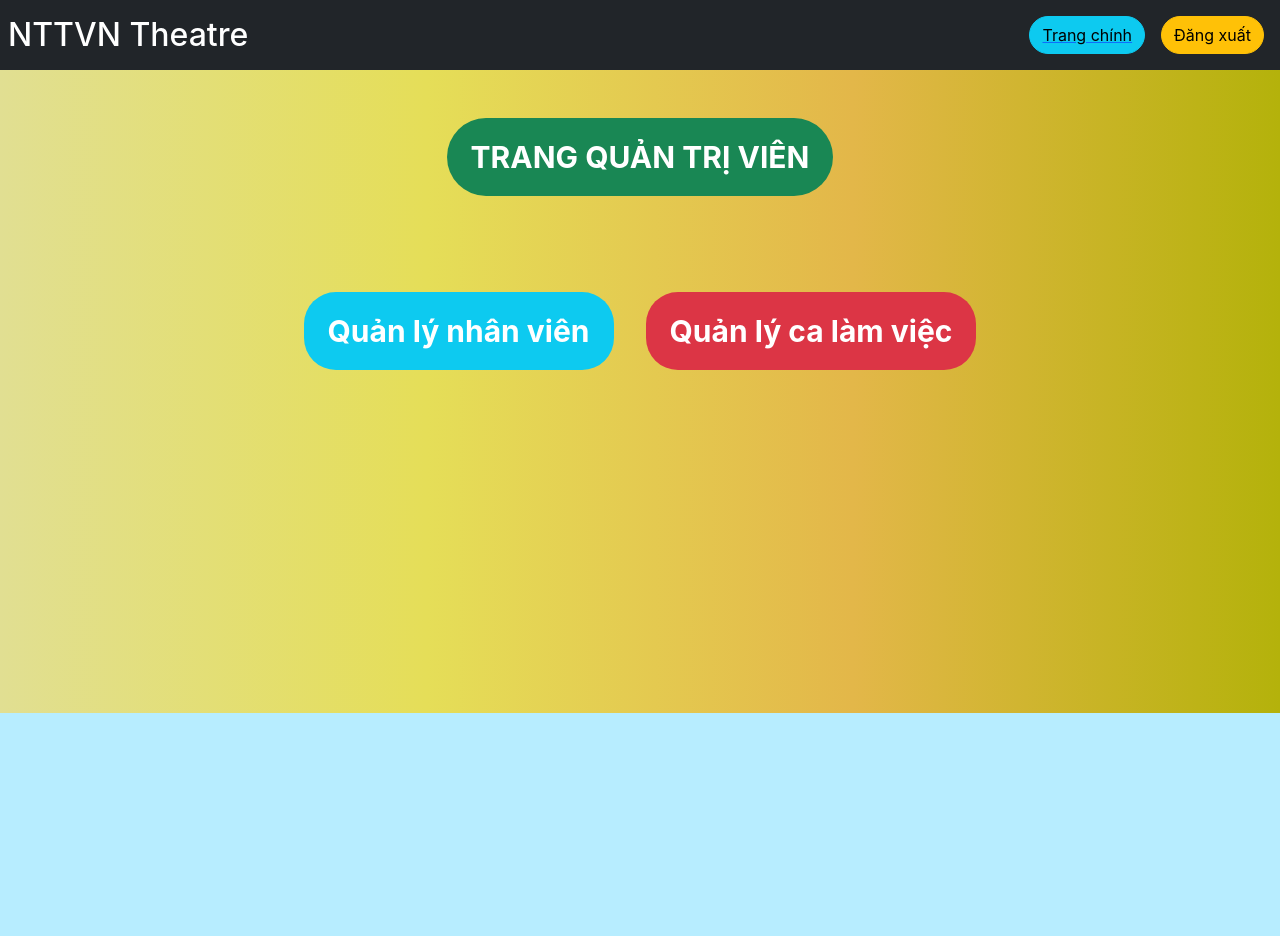
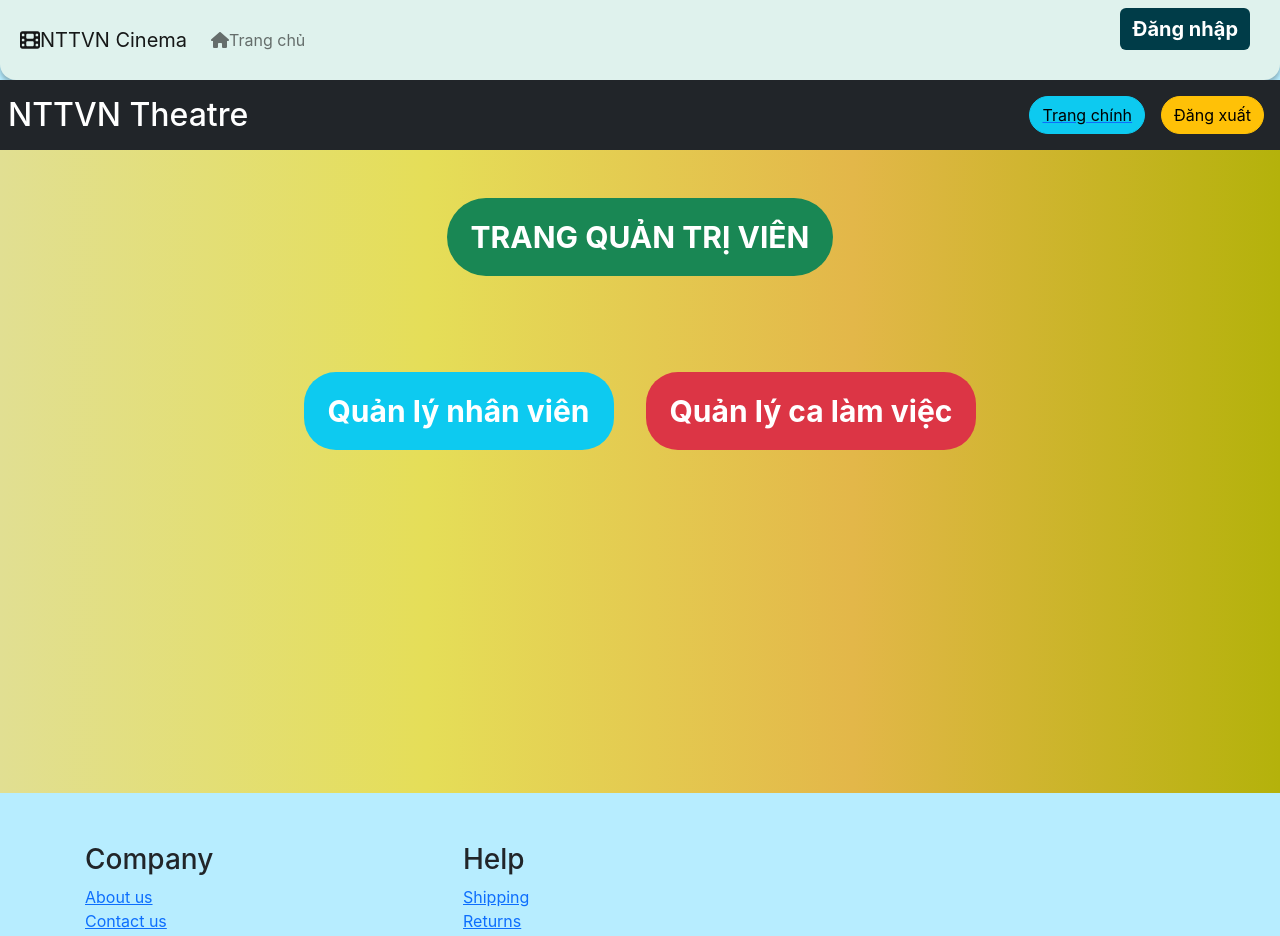
Before and after one commit to nguyendhst/project-movie-ticket-booking, a React (Create React App) app: page /admin in a window 1280 px wide. Shown: the top 936 px of the page. Before the commit the page ends 800 px from the top, so only its background shows below. Built offline with nearby package versions, Linux system fonts and the light colour scheme.

Commit message:
refactor: landing page & navs

```diff
--- a/src/App.js
+++ b/src/App.js
@@ -16,10 +16,13 @@ import NotifyEvent from "./pages/NotifyEvent/NotifyEvent";
 import ClassifyCustomer from "./pages/ClassifyCustomer/ClassifyCustomer";
 import ManageStaff from "./pages/HumanResource/ManageStaff/manage_staff";
 import ManagerDashboard from "./pages/HumanResource/ManagerDashboard/manager_dashboard";
+import Header from "./components/Header";
+import Footer from "./components/Footer";
 
 function App() {
     return (
         <React.Fragment>
+            <Header />
             <main>
                 <Routes>
                     <Route path="/" element={<LandingPage />} />
@@ -45,6 +48,7 @@ function App() {
                     />
                 </Routes>
             </main>
+            <Footer />
         </React.Fragment>
     );
 }
--- a/src/components/Film_banner/CasourelBanner/CarouselBanner.js
+++ b/src/components/Film_banner/CasourelBanner/CarouselBanner.js
@@ -1,34 +1,39 @@
-import React, { useState } from 'react';
-import Carousel from 'react-bootstrap/esm/Carousel';
-import './CarouselBanner.css';
+import React, { useState } from "react";
+import Carousel from "react-bootstrap/esm/Carousel";
+import "./CarouselBanner.css";
 
-import films from '../../../data/films.json'
+// import films from "../../../data/films.json";
 
-function CarouselBanner() {
+const imgPath = "https://image.tmdb.org/t/p/original";
+const moviePath = "http://localhost:3000/movies/";
+
+function CarouselBanner(props) {
+    const { trending } = props;
     const [index, setIndex] = useState(0);
 
     const handleSelect = (selectedIndex, e) => {
+        // navigate to movie page
+        window.open(moviePath + trending[selectedIndex].id, "_blank").focus();
         setIndex(selectedIndex);
     };
 
-  let trendFilms = films.Trend;
-  let OnGoingFilms = films.OnGoing;
+    // let trendFilms = films.Trend;
+    // let OnGoingFilms = films.OnGoing;
     return (
-    <Carousel className="Banner_vertical" activeIndex={index} onSelect={handleSelect}>
-      {trendFilms.map((trend) =>
-      OnGoingFilms.filter((Ongoing) => Ongoing.id.toString() === trend.toString()).map(
-        (trendFilms) =>
-        // console.log(trendFilms)
+        <Carousel
+            className="Banner_vertical"
+            activeIndex={index}
+            onSelect={handleSelect}
+        >
+            {trending.map((item) => (
                 <Carousel.Item>
                     <img
-            className='d-block w-100 rounded'
-            src={trendFilms.verticalPoster}
-            alt="First slide"
+                        className="d-block w-100 rounded"
+                        src={imgPath + item?.poster_path}
+                        alt="Trending film poster"
                     />
                 </Carousel.Item>
-      )
-      // console.log(trend)
-      )}
+            ))}
         </Carousel>
     );
 }
--- a/src/components/Film_banner/FilmBanner.js
+++ b/src/components/Film_banner/FilmBanner.js
@@ -1,21 +1,28 @@
 import React from "react";
+import { useEffect } from "react";
+import axios from "axios";
 import "./FilmBanner.css";
 
-import films from "../../data/films.json";
+// import films from "../../data/films.json";
 import CarouselBanner from "./CasourelBanner/CarouselBanner";
-import Card from "react-bootstrap/esm/Card";
+import { Card } from "react-bootstrap";
 
-function BannerHorizontal(props) {
+const ongoingMoviesAPI = "http://localhost:3000/movies?status=ongoing";
+const tredingMoviesAPI = "http://localhost:3000/movies?status=trending";
+const imgPath = "https://image.tmdb.org/t/p/original";
+
+function MoviePoster(props) {
+    const { film } = props;
     return (
         <Card className="Banner_horizontal">
-            <Card.Img variant="top" src={props.filmDetail.poster} />
+            <Card.Img variant="top" src={imgPath + film?.poster_path} />
             <Card.Body>
                 <Card.Title
                     style={{
                         textOverflow: "ellipsis",
                     }}
                 >
-                    {props.filmDetail.name}
+                    {film?.title}
                 </Card.Title>
             </Card.Body>
         </Card>
@@ -23,15 +30,41 @@ function BannerHorizontal(props) {
 }
 
 function FilmBanner() {
-    let OnGoingFilm = films.OnGoing;
+    const [ongoing, setOngoing] = React.useState([]);
+    const [trending, setTrending] = React.useState([]);
+
+    // fetch on-going movies
+    useEffect(() => {
+        axios
+            .get(ongoingMoviesAPI)
+            .then((response) => {
+                setOngoing(response.data.results);
+            })
+            .catch((error) => {
+                console.log(error);
+            });
+    }, []);
+
+    // fetch trending movies
+    useEffect(() => {
+        axios
+            .get(tredingMoviesAPI)
+            .then((response) => {
+                setTrending(response.data.results);
+            })
+            .catch((error) => {
+                console.log(error);
+            });
+    }, []);
+
     return (
         <div className="Film_Banner">
-            <CarouselBanner />
+            <CarouselBanner trending={trending} />
 
             <div className="Banner_container">
-                {OnGoingFilm.map((film, index) => (
-                    <BannerHorizontal filmDetail={film} key={index} />
-                ))}
+                {ongoing.forEach((film) => {
+                    <MoviePoster film={film} />;
+                })}
             </div>
         </div>
     );
--- a/src/components/footer/index.js
+++ b/src/components/footer/index.js
@@ -1,12 +1,42 @@
 import React from "react";
-import './index.css'
+import "./index.css";
 
 function Footer() {
-    return(
-        <div className="Footer">
-                NTTVN Copyright, 2022
-        </div>
-    )
+    return (
+        <footer>
+            <div className="container">
+                <div className="row">
+                    <div className="col-md-4">
+                        <h3>Company</h3>
+                        <ul className="list-unstyled three_cols">
+                            <li>
+                                <a href="/about">About us</a>
+                            </li>
+                            <li>
+                                <a href="/contact">Contact us</a>
+                            </li>
+                            <li>
+                                <a href="/toc">Terms and conditions</a>
+                            </li>
+                            <li>
+                                <a href="/faq">FAQ</a>
+                            </li>
+                        </ul>
+                    </div>
+                    <div className="col-md-4">
+                        <h3>Help</h3>
+                        <ul className="list-unstyled three_cols">
+                            <li>
+                                <a href="/ship">Shipping</a>
+                            </li>
+                            <li>
+                                <a href="/returns">Returns</a>
+                            </li>
+                        </ul>
+                    </div>
+                </div>
+            </div>
+        </footer>
+    );
 }
-
 export default Footer;
--- a/src/components/header/index.js
+++ b/src/components/header/index.js
@@ -0,0 +1,53 @@
+import React from "react";
+
+import { Navbar } from "react-bootstrap";
+
+import "./style.css";
+
+import { faHome, faFilm } from "@fortawesome/free-solid-svg-icons";
+
+import { FontAwesomeIcon } from "@fortawesome/react-fontawesome";
+
+import { Button, Nav } from "react-bootstrap";
+
+import LoginPopup from "../../services/LoginPopup";
+
+function Header() {
+    const [loginShow, setLoginShow] = React.useState(false);
+
+    return (
+        <Navbar className="header-navbar" expand="lg">
+            <Navbar.Brand href="/">
+                <FontAwesomeIcon icon={faFilm} className="header-logo" />
+                NTTVN Cinema
+            </Navbar.Brand>
+            <Navbar.Toggle aria-controls="responsive-navbar-nav" />
+            <Navbar.Collapse id="responsive-navbar-nav">
+                <Nav className="me-auto">
+                    <Nav.Link href="/#">
+                        <FontAwesomeIcon
+                            icon={faHome}
+                            className="header-icon"
+                        />
+                        Trang chủ
+                    </Nav.Link>
+                </Nav>
+                <Nav>
+                    <Button
+                        className="header-login"
+                        onClick={() => setLoginShow(true)}
+                    >
+                        Đăng nhập
+                    </Button>
+
+                    <LoginPopup
+                        show={loginShow}
+                        onHide={() => setLoginShow(false)}
+                    />
+                </Nav>
+            </Navbar.Collapse>
+        </Navbar>
+    );
+}
+
+export default Header;
--- /dev/null
+++ b/src/components/header/style.css
@@ -0,0 +1,20 @@
+.header-navbar {
+    height: 80px;
+    width: 100%;
+    top: 0;
+
+    background-color: #DFF2ED;
+    display: flex;
+    flex-direction: row;
+    justify-content: flex-start;
+    align-items: center;
+    margin: 0px;
+    padding: 20px;
+    list-style-type: none;
+    box-shadow: 0px 4px 4px rgba(0, 0, 0, 0.25);
+    border-radius: 0px 0px 16px 16px;
+}
+
+.header-login{
+    margin: 30px;
+}
--- /dev/null
+++ b/src/services/LoginPopup/index.js
@@ -0,0 +1,31 @@
+import React from "react";
+import {Modal, Button, ButtonGroup} from "react-bootstrap";
+
+function LoginPopup(props) {
+    return (
+        <Modal
+            {...props}
+            className="LoginPopup"
+            size="lg"
+            aria-labelledby="contained-modal-title-vcenter"
+            centered
+        >
+            <Modal.Header closeButton>
+                <Modal.Title id="contained-modal-title-vcenter">
+                    Đăng nhập với tư cách:
+                </Modal.Title>
+            </Modal.Header>
+            <Modal.Body>
+                <ButtonGroup vertical>
+                    <Button className="LoginOption">Khách hàng</Button>
+                    <Button className="LoginOption">Nhân viên</Button>
+                    <Button className="LoginOption" href="/manager">
+                        Quản lý
+                    </Button>
+                </ButtonGroup>
+            </Modal.Body>
+        </Modal>
+    );
+}
+
+export default LoginPopup;
```
Also changed, not shown: src/pages/LandingPage/LandingPage.js (+5 -71 lines), 1 other file (tests, documents, lock files or other folders). Lines whose indentation alone changed are shown as unchanged.
